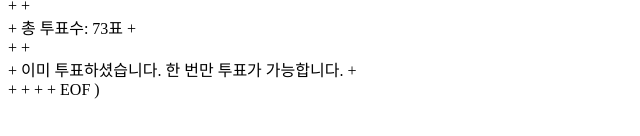
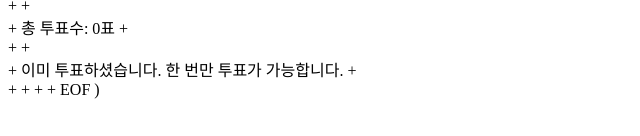
Before and after one commit to mjkang912/game2, a plain HTML site: page index.html in a window 1280 px wide. Shown: the part 394-530 px from the top of the page, 0-640 px from the left. Drawn offline with Linux system fonts and the light colour scheme.

Commit message:
Update index.html

```diff
--- a/index.html
+++ b/index.html
@@ -177,7 +177,7 @@
 +    </div>
 +
 +    <div class="total-votes">
-+        총 투표수: <span id="total-votes">73표</span>
++        총 투표수: <span id="total-votes">0표</span>
 +    </div>
 +
 +    <div class="vote-status" id="vote-status">
```
